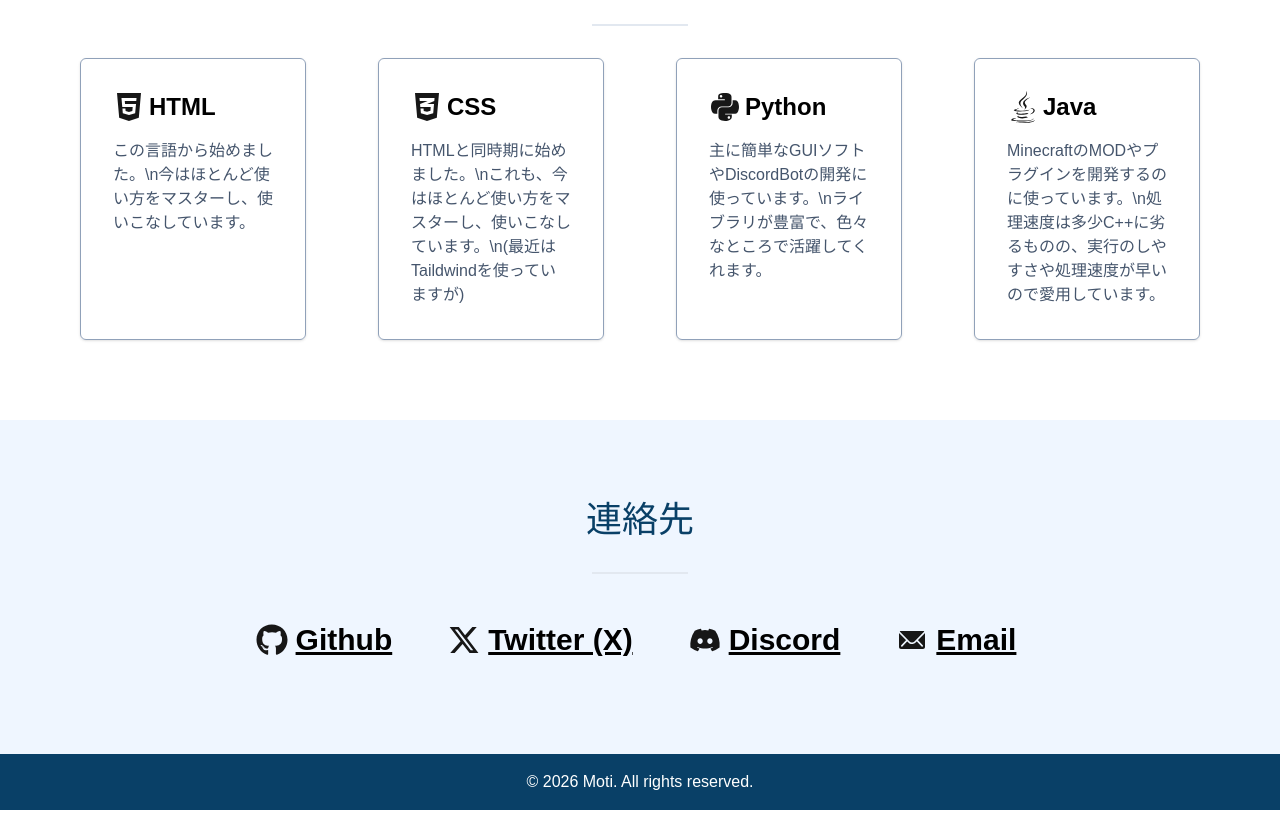
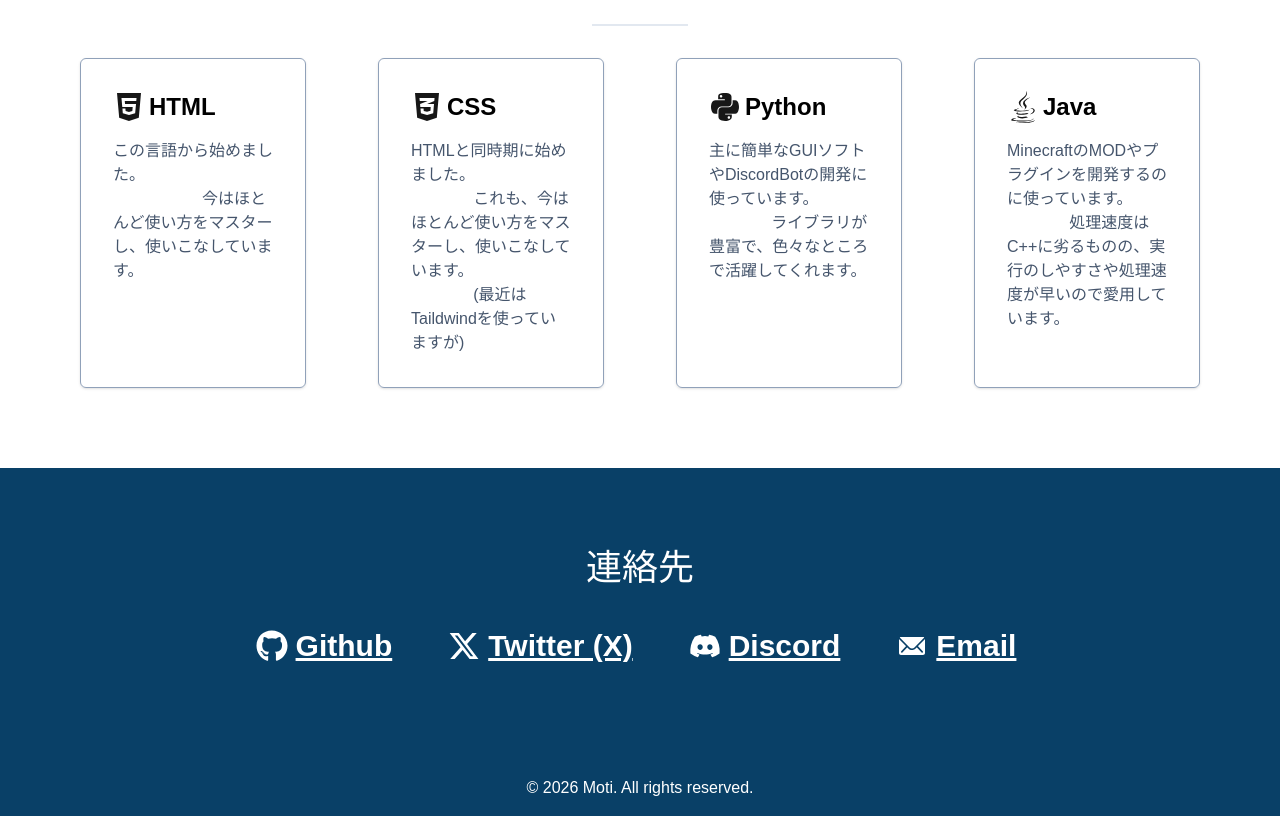
Before and after one commit to motikun/mypage, a Next.js app: page / in a window 1280 px wide. Shown: the part 960-1776 px from the top of the page. Built offline with nearby package versions, Linux system fonts and the light colour scheme.

Commit message:
とりあえず完成

```diff
--- a/app/page.tsx
+++ b/app/page.tsx
@@ -1,3 +1,4 @@
+import Link from "next/link";
 import { FaCss3Alt, FaDiscord, FaGithub, FaHtml5, FaJava, FaPython } from "react-icons/fa";
 import { FaXTwitter } from "react-icons/fa6";
 import { IoIosMail } from "react-icons/io";
@@ -25,7 +26,7 @@ function ProLangCard(
         <h3 className="text-2xl text-black font-bold mx-1 mb-4">{title}</h3>
       </div>
       <div>
-        <p className="text-md text-slate-600">
+        <p className="text-md text-slate-600 whitespace-pre-wrap">
           {des}
         </p>
       </div>
@@ -34,16 +35,19 @@ function ProLangCard(
 }
 
 function ContactCard(
-  { title, des, icon }:
-  { title: string, des?: string, icon: React.ReactNode }
+  { title, icon, url }:
+  { title: string, icon: React.ReactNode, url: string }
 ) {
   return (
+    <Link href={url}>
       <div className="flex items-center justify-center p-4 group">
-      <div className="group-hover:text-blue-500 transition">
+        <div className="text-white group-hover:text-blue-500 transition">
           {icon}
         </div>
-      <h3 className="text-3xl text-black mx-2 font-bold underline cursor-pointer group-hover:text-blue-500 transition">{title}</h3>
+        <h3 className="text-3xl text-white mx-2 font-bold underline cursor-pointer group-hover:text-blue-500 transition">{title}</h3>
       </div>
+    </Link>
+
   )
 }
 
@@ -57,9 +61,17 @@ export default function HomePage() {
           <div className="border border-slate-200 w-24 my-8" />
 
           <div className="flex gap-6">
+            <Link href={"https://github.com/motikun"}>
               <FaGithub size={32} />
+            </Link>
+
+            <Link href={"https://x.com/motikun100"}>
               <FaXTwitter size={32} />
+            </Link>
+
+            <Link href={"https://discord.com/users/1162382859336683581"}>
               <FaDiscord size={32} />
+            </Link>
           </div>
         </section>
 
@@ -81,23 +93,38 @@ export default function HomePage() {
           <div className="border border-slate-200 w-24 my-8" />
 
           <div className="grid grid-cols-4 gap-18">
-            <ProLangCard title="HTML" des="この言語から始めました。\n今はほとんど使い方をマスターし、使いこなしています。" icon={<FaHtml5 size={32} />} />
-            <ProLangCard title="CSS" des="HTMLと同時期に始めました。\nこれも、今はほとんど使い方をマスターし、使いこなしています。\n(最近はTaildwindを使っていますが)" icon={<FaCss3Alt size={32} />} />
-            <ProLangCard title="Python" des="主に簡単なGUIソフトやDiscordBotの開発に使っています。\nライブラリが豊富で、色々なところで活躍してくれます。" icon={<FaPython size={32} />} />
-            <ProLangCard title="Java" des="MinecraftのMODやプラグインを開発するのに使っています。\n処理速度は多少C++に劣るものの、実行のしやすさや処理速度が早いので愛用しています。" icon={<FaJava size={32} />} />
+            <ProLangCard title="HTML"
+              des="この言語から始めました。
+                    今はほとんど使い方をマスターし、使いこなしています。"
+              icon={<FaHtml5 size={32} />} />
+
+            <ProLangCard title="CSS"
+              des="HTMLと同時期に始めました。
+              これも、今はほとんど使い方をマスターし、使いこなしています。
+              (最近はTaildwindを使っていますが)"
+            icon={<FaCss3Alt size={32} />} />
+
+            <ProLangCard title="Python"
+              des="主に簡単なGUIソフトやDiscordBotの開発に使っています。
+              ライブラリが豊富で、色々なところで活躍してくれます。"
+            icon={<FaPython size={32} />} />
+
+            <ProLangCard title="Java"
+              des="MinecraftのMODやプラグインを開発するのに使っています。
+              処理速度はC++に劣るものの、実行のしやすさや処理速度が早いので愛用しています。"
+            icon={<FaJava size={32} />} />
+
           </div>
         </section>
 
-        <section className="flex flex-col items-center justify-center p-20 bg-blue-50">
-          <h2 className="text-4xl text-[#094067]">連絡先</h2>
-
-          <div className="border border-slate-200 w-24 my-8" />
+        <section className="flex flex-col items-center justify-center p-20 bg-[#094067]">
+          <h2 className="text-4xl text-white mb-6">連絡先</h2>
 
           <div className="flex gap-4">
-            <ContactCard title="Github" icon={<FaGithub size={32} />} />
-            <ContactCard title="Twitter (X)" icon={<FaXTwitter size={32} />} />
-            <ContactCard title="Discord" icon={<FaDiscord size={32} />} />
-            <ContactCard title="Email" icon={<IoIosMail size={32} />} />
+            <ContactCard title="Github" icon={<FaGithub size={32} />} url="https://github.com/motikun" />
+            <ContactCard title="Twitter (X)" icon={<FaXTwitter size={32} />} url="https://x.com/motikun100" />
+            <ContactCard title="Discord" icon={<FaDiscord size={32} />} url="https://discord.com/users/1162382859336683581" />
+            <ContactCard title="Email" icon={<IoIosMail size={32} />} url="mailto:motikun070@gmail.com" />
           </div>
         </section>
       </main>
```
Lines whose indentation alone changed are shown as unchanged.
